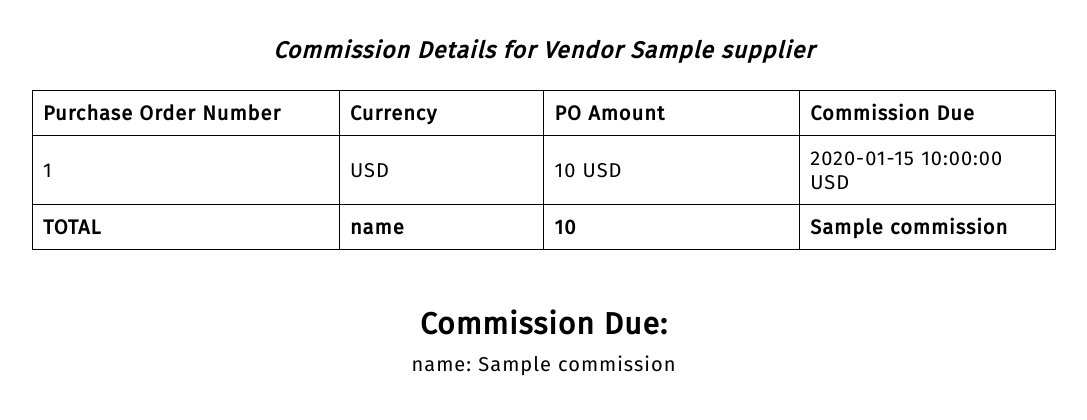
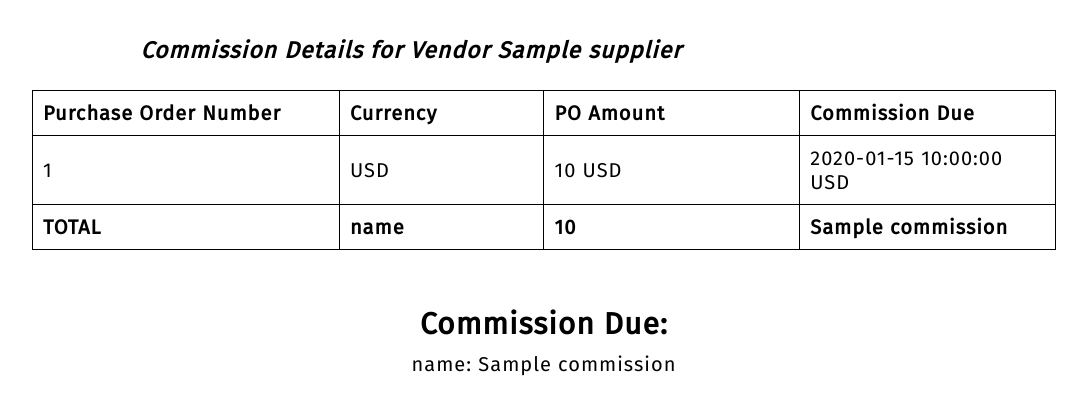
Before and after one commit to v2-software-pty-ltd/cloth-concepts-pdf-generator, a Flask app: template templates/Agency_Commission.html in a window 1280 px wide. Shown: the part 298-718 px from the top of the page, without its empty margins (96-1183 px from the left). Run offline with Flask 2, Linux system fonts and the light colour scheme; the template is opened without the code that fills it: most values are stand-ins (such as "Sample title", 1, 10 or a date in 2020).

Commit message:
my change

```diff
--- a/templates/Agency_Commission.html
+++ b/templates/Agency_Commission.html
@@ -81,11 +81,11 @@
       </div>
 
 	   <div class="inv-body" style="width:100%; margin-top:50px;">
-        <table width="80%" cellpadding="4" align="center" style="text-align:center;  margin:0 auto;">
+        <table width="80%" cellpadding="4" align="center" style="text-align:left;  margin:0 auto;">
           <tbody>
             <tr>
               <td style="text-align:center">
-                <h2 style="margin:0; font-size:23px; font-style:italic; text-align:center">Commission Details for Vendor {{data["supplier"]["Vendor_Name"]}}</h2>
+                <h2 style="margin:0; font-size:23px; font-style:italic; text-align:left">Commission Details for Vendor {{data["supplier"]["Vendor_Name"]}}</h2>
               </td>
             </tr>
 
```
